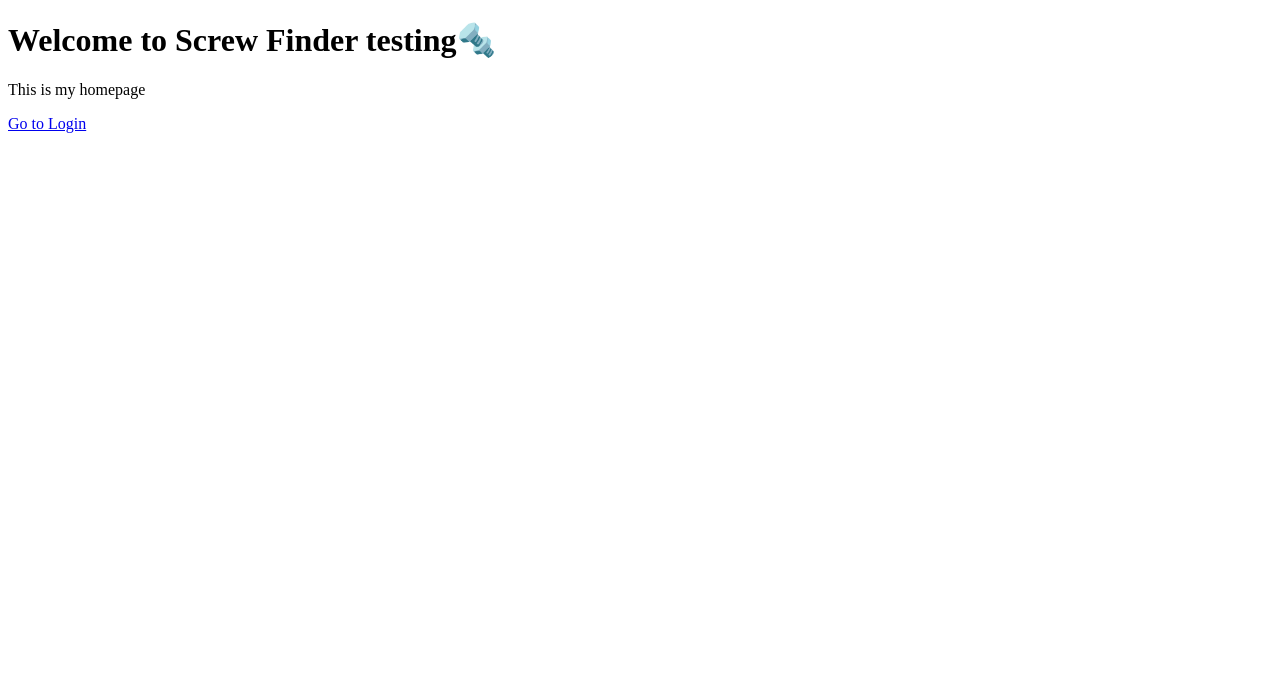
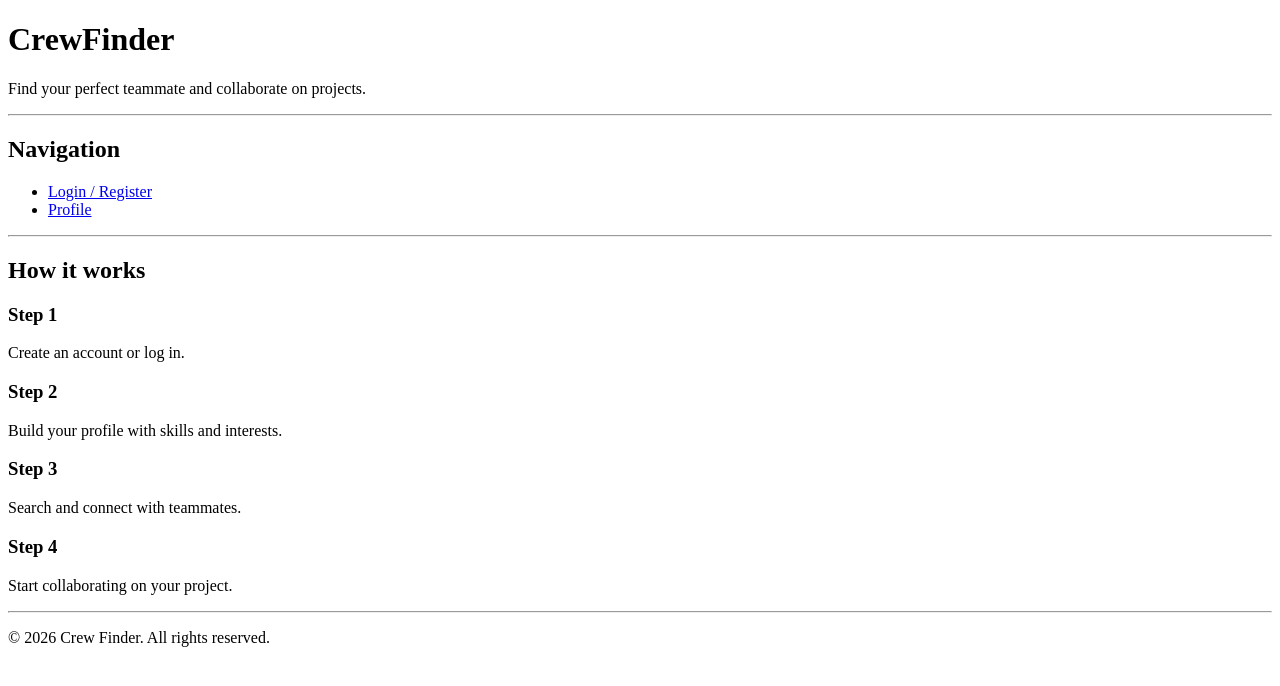
Before and after one commit to divvyeash/Crew-Finder, a Python web app: template templates/index.html in a window 1280 px wide. Shown: the top 686 px of the page. Run offline with Jinja, Linux system fonts and the light colour scheme; the template is opened without the code that fills it, so the values that code supplies are empty.

Commit message:
created homepage skeleton layout

```diff
--- a/templates/index.html
+++ b/templates/index.html
@@ -1,13 +1,68 @@
 <!DOCTYPE html>
-<html>
+<html lang="en">
+
 <head>
-    <title>Home Page</title>
+    <meta charset="UTF-8">
+    <meta name="viewport" content="width=device-width, initial-scale=1.0">
+
+    <title>Crew Finder</title>
 </head>
 
 <body>
-    <h1>Welcome to Screw Finder testing🔩</h1>
-    <p>This is my homepage</p>
 
-    <a href="/login">Go to Login</a>
+    <header>
+        <h1>CrewFinder</h1>
+        <p>Find your perfect teammate and collaborate on projects.</p>
+    </header>
+
+    <hr>
+
+    <nav>
+        <h2>Navigation</h2>
+        <ul>
+            <li><a href="/login">Login / Register</a></li>
+            <li><a href="/profile">Profile</a></li>
+        </ul>
+    </nav>
+
+    <hr>
+
+    <main>
+
+        <section>
+            <h2>How it works</h2>
+
+            <article>
+                <h3>Step 1</h3>
+                <p>Create an account or log in.</p>
+            </article>
+
+            <article>
+                <h3>Step 2</h3>
+                <p>Build your profile with skills and interests.</p>
+            </article>
+
+            <article>
+                <h3>Step 3</h3>
+                <p>Search and connect with teammates.</p>
+            </article>
+
+            <article>
+                <h3>Step 4</h3>
+                <p>Start collaborating on your project.</p>
+            </article>
+
+        </section>
+
+    </main>
+
+    <hr>
+
+
+    <footer>
+        <p>&copy; 2026 Crew Finder. All rights reserved.</p>
+    </footer>
+
 </body>
+
 </html>
```
